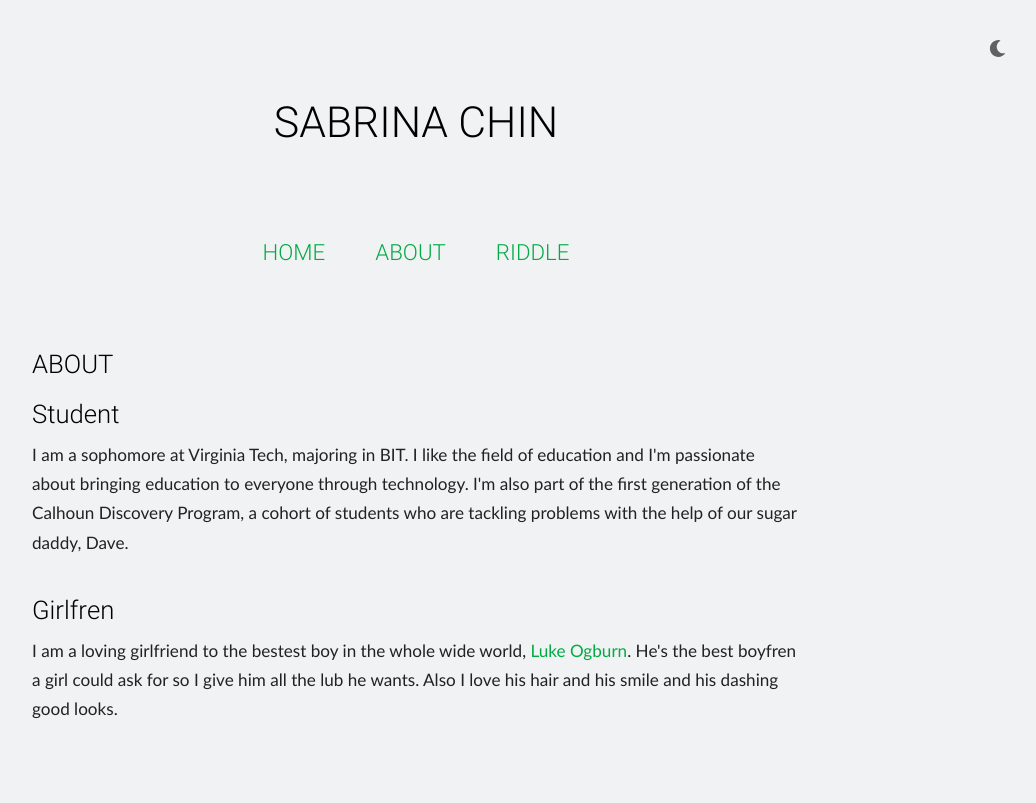
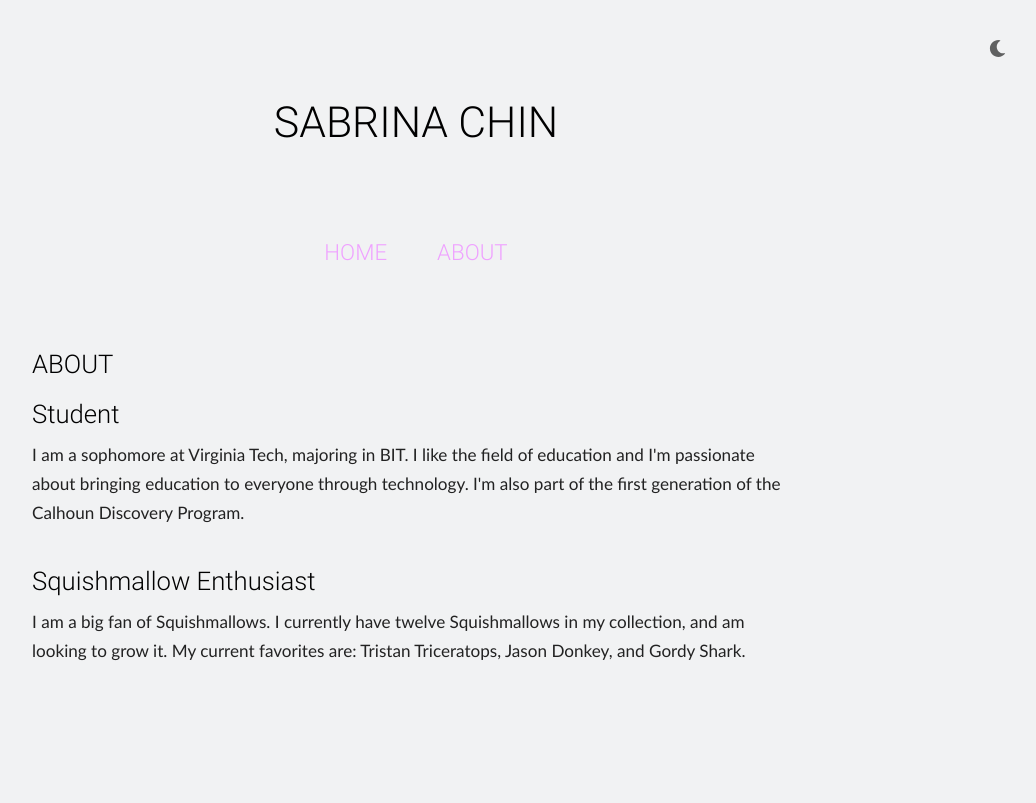
Before and after one commit to logburn/sabrinachin.com, a PHP site: page /about.php in a window 1280 px wide. Shown: the whole page, without its empty margins (224-1260 px from the left). After the commit the page ends 661 px from the top, so only its background shows below. Run offline with PHP 8.4, Linux system fonts and the light colour scheme.

Commit message:
sab edit

```diff
--- a/about.php
+++ b/about.php
@@ -9,12 +9,19 @@
 
   <div class="content">
     <h2>Student</h2>
-    <p>I am a sophomore at Virginia Tech, majoring in BIT. I like the field of education and I'm passionate about bringing education to everyone through technology. I'm also part of the first generation of the Calhoun Discovery Program, a cohort of students who are tackling problems with the help of our sugar daddy, Dave.</p>
+    <p>I am a sophomore at Virginia Tech, majoring in BIT. I like the field of education and I'm passionate about bringing education to everyone through technology. I'm also part of the first generation of the Calhoun Discovery Program.
+
+    </p>
+  </div>
+  <div class="content">
+    <h2>Squishmallow Enthusiast</h2>
+    <p>
+    I am a big fan of Squishmallows. I currently have twelve Squishmallows in my collection, and am looking to grow it. My current favorites are: Tristan Triceratops, Jason Donkey, and Gordy Shark.
+
+    </p>
   </div>
 
-  <div class="content">
-    <h2>Girlfren</h2>
-    <p>I am a loving girlfriend to the bestest boy in the whole wide world, <a href=https://lukeogburn.com/>Luke Ogburn</a>. He's the best boyfren a girl could ask for so I give him all the lub he wants. Also I love his hair and his smile and his dashing good looks.</p>
+
   </div>
 </div></body>
 </html>
--- a/style-dark.css
+++ b/style-dark.css
@@ -3,7 +3,7 @@
     --txt-color: #d7dadc;
     --secondary-txt-color: #d7dadc;
     /*--green: #198c47;*/
-    --green: #00ab44;
+    --green: #efa2ff;
 }
 #moonImg{
     filter: invert(100%) opacity(60%);
--- a/style-light.css
+++ b/style-light.css
@@ -2,7 +2,7 @@
     --bg-color: #f1f2f3;
     --txt-color: #222;
     --secondary-txt-color: #000;
-    --green: #00ab44;
+    --green: #efa2ff;
 }
 #moonImg{
     filter: opacity(60%);
--- a/top.php
+++ b/top.php
@@ -53,7 +53,6 @@
     <h1 id="me"><span class="letter">S</span><span class="letter">A</span><span class="letter">B</span><span class="letter">R</span><span class="letter">I</span><span class="letter">N</span><span class="letter">A</span> <span class="letter">C</span><span class="letter">H</span><span class="letter">I</span><span class="letter">N</span></h1>
     <div id=menu>
       <h3 class=mi><a id=js1 href=/<?=$addon?>>HOME</a></h3><!--
-   --><h3 class=mi><a id=js2 href=about.php<?=$addon?>>ABOUT</a></h3><!--
-   --><h3 class=mi><a id=js3 href=projects.php<?=$addon?>>RIDDLE</a></h3>
+   --><h3 class=mi><a id=js2 href=about.php<?=$addon?>>ABOUT</a></h3>
     </div>
   </div>
```
Also changed, not shown: index.php (+5 -3 lines), riddle.php (renamed from projects.php).
